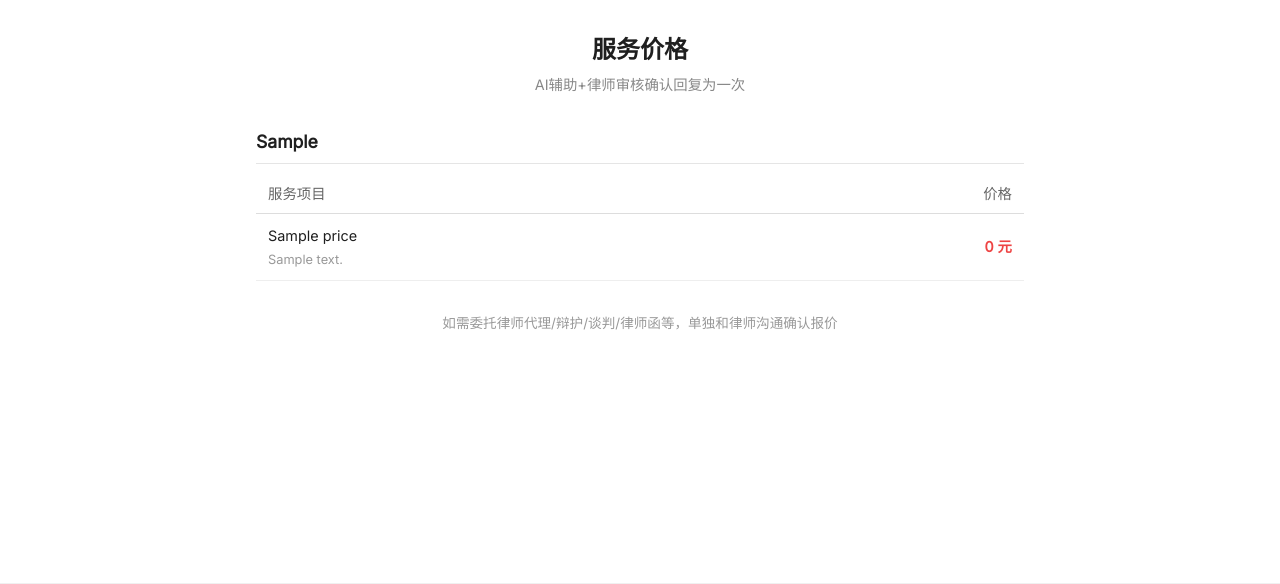
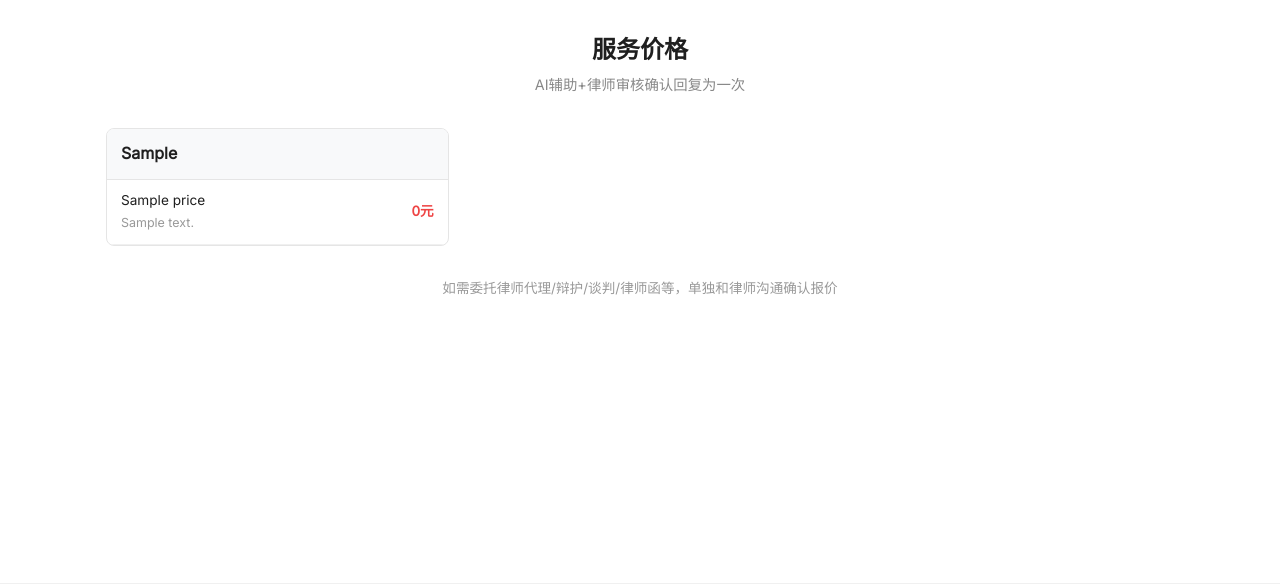
Before and after one commit to booted4439-alt/paoding-law, a Flask app: page /pricing in a window 1280 px wide. Shown: the part 65-649 px from the top of the page. Run offline with Flask 3, Linux system fonts and the light colour scheme; tables that the repository leaves empty hold one stand-in row (values such as "Sample post"); some libraries are stand-ins or nearby versions.

Commit message:
style: 服务价格页三栏布局

```diff
--- a/templates/pricing.html
+++ b/templates/pricing.html
@@ -5,7 +5,7 @@
 {% block main_class %}{% endblock %}
 {% block footer_class %}{% endblock %}
 {% block content %}
-<div style="max-width: 800px; margin: 0 auto; padding: 32px 16px;">
+<div style="max-width: 1100px; margin: 0 auto; padding: 32px 16px;">
     <h1 style="font-size: 1.5rem; font-weight: 600; text-align: center; margin-bottom: 4px;">服务价格</h1>
     <p style="text-align: center; color: #888; font-size: 0.9rem; margin-bottom: 32px;">AI辅助+律师审核确认回复为一次</p>
 
@@ -13,39 +13,41 @@
     <p style="text-align: center; color: #999;">暂无定价信息</p>
     {% endif %}
 
+    <div class="pricing-cols">
     {% for cat, items in categories.items() %}
-    <h2 style="font-size: 1.1rem; font-weight: 600; margin: 28px 0 10px; padding-bottom: 6px; border-bottom: 1px solid #e5e5e5;">
+    <div style="border: 1px solid #e5e5e5; border-radius: 8px; overflow: hidden;">
+        <div style="font-size: 1rem; font-weight: 600; padding: 12px 14px; background: #f8f9fa; border-bottom: 1px solid #e5e5e5;">
             {% if cat == 'consult' %}📋 法律咨询
             {% elif cat == 'contract' %}📄 合同服务
             {% elif cat == 'document' %}📑 文书代写
-        {% elif cat == 'other' %}🔧 其他服务
             {% else %}{{ cat }}{% endif %}
-    </h2>
-    <table style="width: 100%; border-collapse: collapse; font-size: 0.9rem;">
-        <thead>
-            <tr style="border-bottom: 1px solid #ddd;">
-                <th style="text-align: left; padding: 8px 12px; font-weight: 500; color: #666;">服务项目</th>
-                <th style="text-align: right; padding: 8px 12px; font-weight: 500; color: #666; width: 100px;">价格</th>
-            </tr>
-        </thead>
+        </div>
+        <table style="width: 100%; border-collapse: collapse; font-size: 0.85rem;">
             <tbody>
             {% for p in items %}
-            <tr style="border-bottom: 1px solid #eee;">
-                <td style="padding: 10px 12px;">
+            <tr style="border-bottom: 1px solid #f0f0f0;">
+                <td style="padding: 10px 14px;">
                     {{ p.name }}
                     {% if p.description %}
-                    <br><span style="font-size: 0.8rem; color: #999;">{{ p.description }}</span>
+                    <br><span style="font-size: 0.78rem; color: #999;">{{ p.description }}</span>
                     {% endif %}
                 </td>
-                <td style="padding: 10px 12px; text-align: right; font-weight: 600; color: #e44;">{{ '%.0f'|format(p.price/100) }} 元</td>
+                <td style="padding: 10px 14px; text-align: right; font-weight: 600; color: #e44; white-space: nowrap; width: 60px;">{{ '%.0f'|format(p.price/100) }}元</td>
             </tr>
             {% endfor %}
             </tbody>
         </table>
+    </div>
     {% endfor %}
+    </div>
 
     <p style="text-align: center; margin-top: 32px; font-size: 0.85rem; color: #999;">
         如需委托律师代理/辩护/谈判/律师函等，单独和律师沟通确认报价
     </p>
 </div>
+
+<style>
+.pricing-cols { display: grid; grid-template-columns: repeat(3, 1fr); gap: 20px; align-items: start; }
+@media (max-width: 768px) { .pricing-cols { grid-template-columns: 1fr; } }
+</style>
 {% endblock %}
```
Lines whose indentation alone changed are shown as unchanged.
